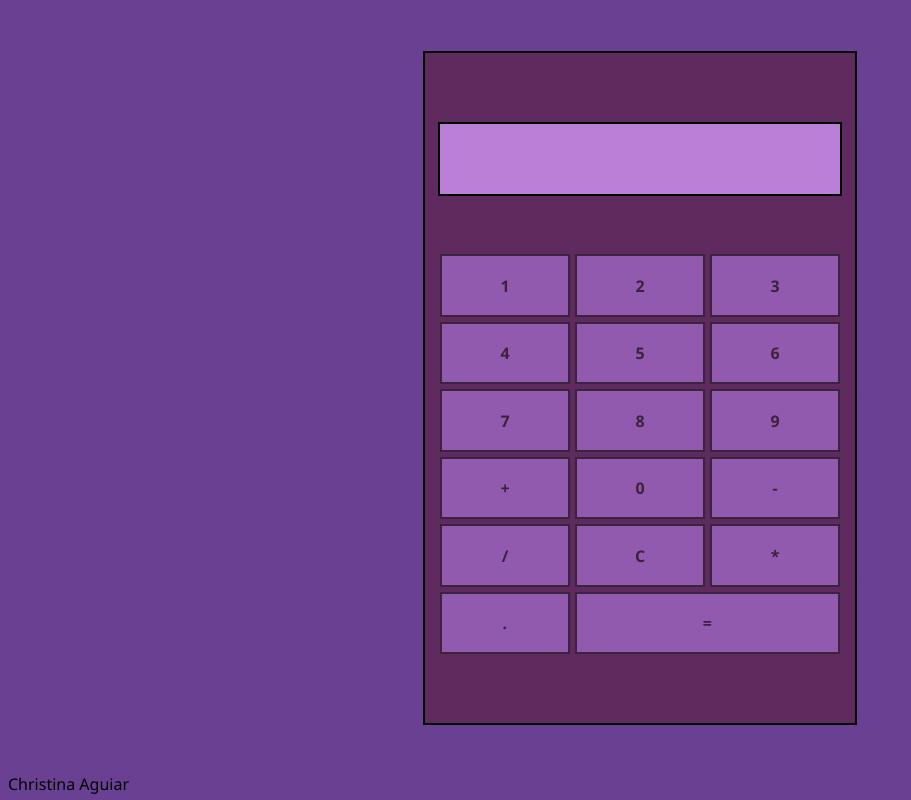
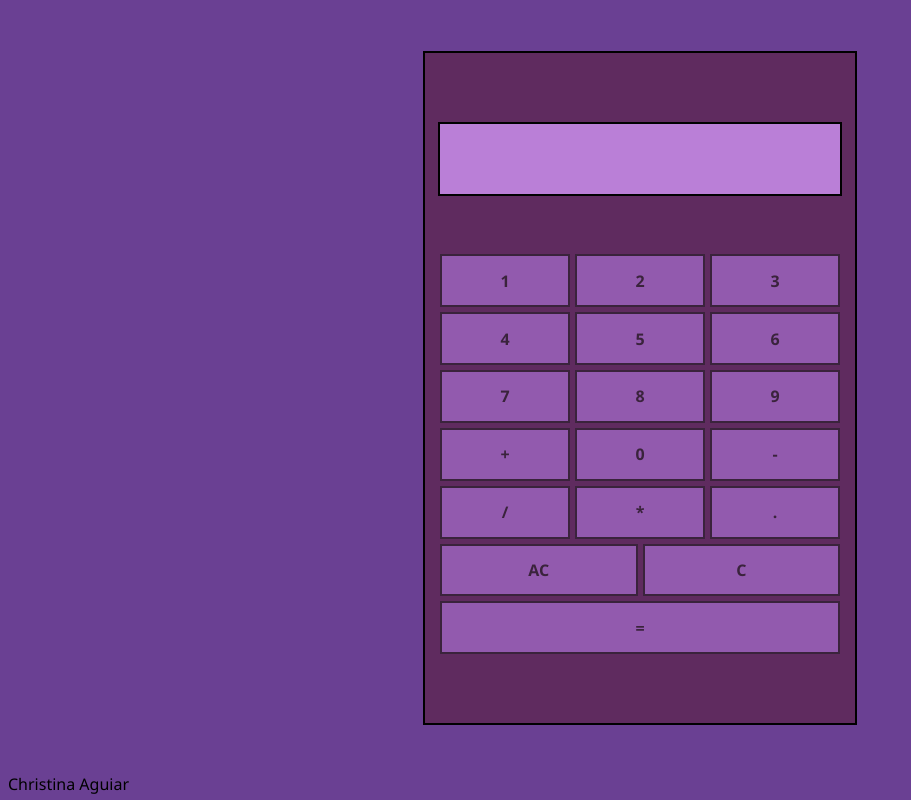
Before and after one commit to christina-aguiar/odin-calculator, a plain HTML site: page index.html in a window 1280 px wide. Shown: the whole page, without its empty margins (0-911 px from the left). Drawn offline with Linux system fonts and the light colour scheme.

Commit message:
add clear button

```diff
--- a/index.html
+++ b/index.html
@@ -27,9 +27,10 @@
             <div class="button numerical">0</div>
             <div class="button operator">-</div>
             <div class="button operator">/</div>
-            <div class="button clear">C</div>
             <div class="button operator">*</div>
             <div class="button decimal">.</div>
+            <div class="button clear">AC</div>
+            <div class="button backspace">C</div>
             <div class="button equal">=</div>
         </div>
     </div>
```
